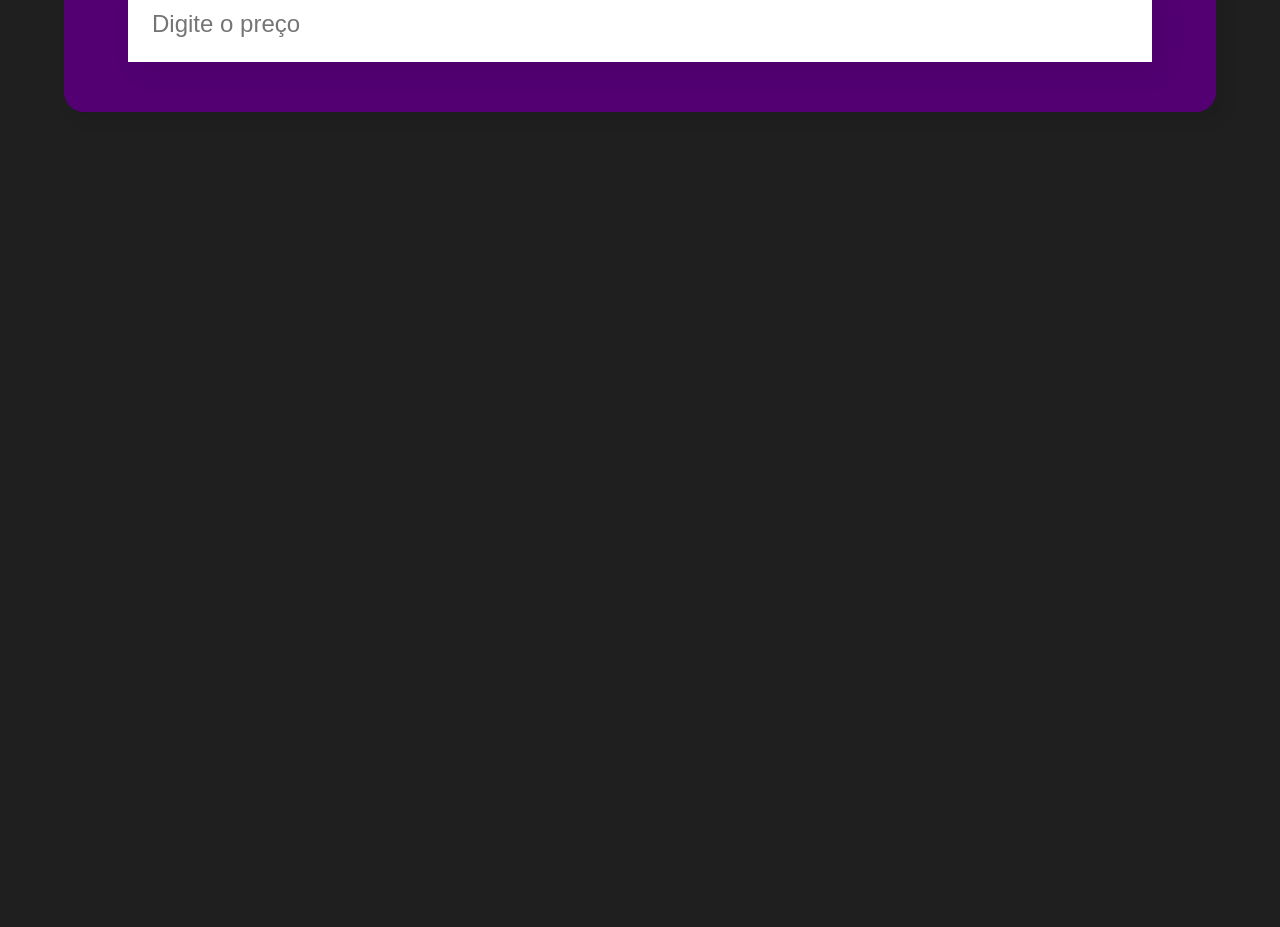
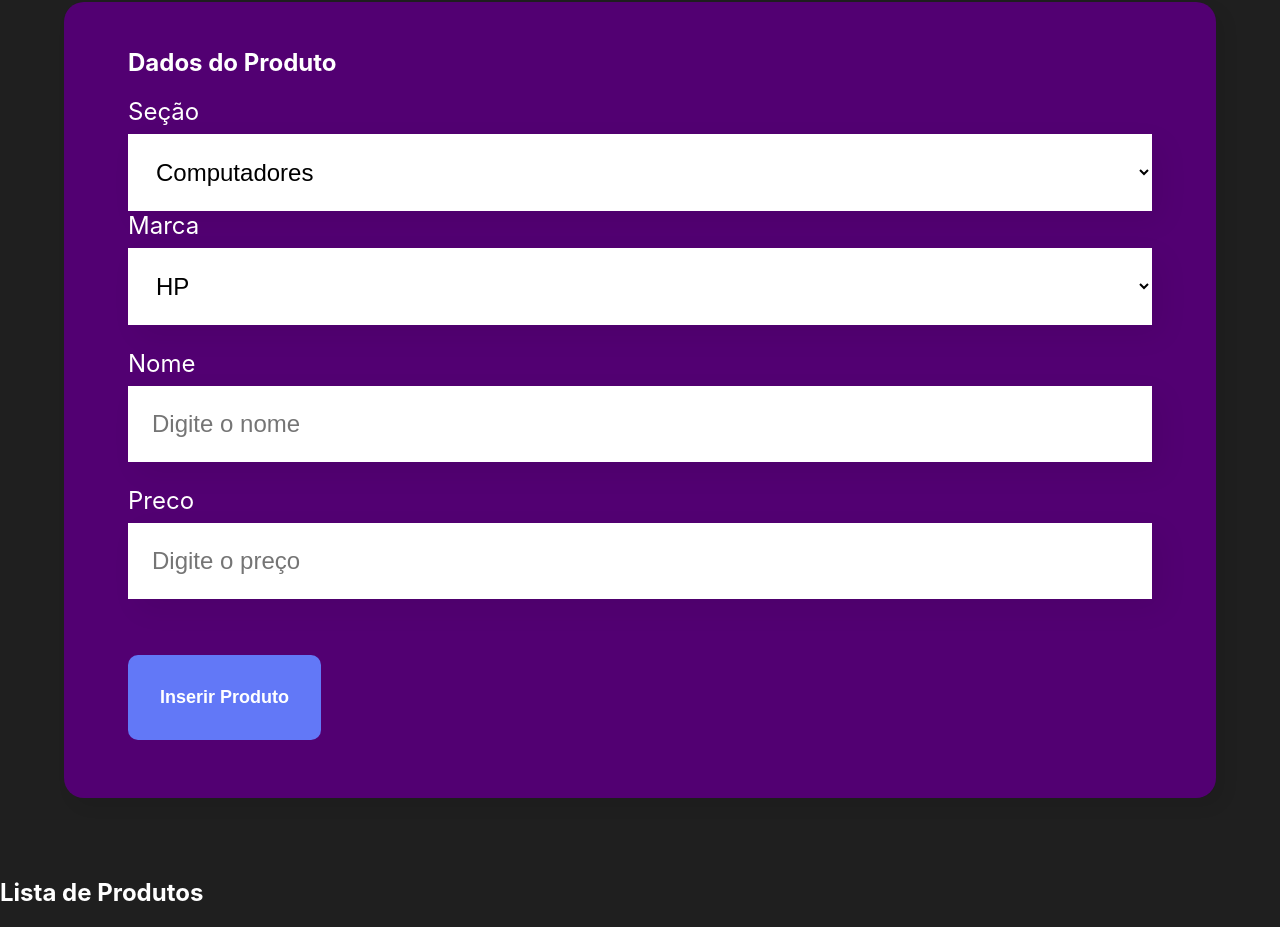
Before and after one commit to RaulggSouza/Tech_express, a React (Create React App) app: page / in a window 1280 px wide. Shown: the part 429-1356 px from the top of the page. Before the commit the page ends 800 px from the top, so only its background shows below. Built offline with nearby package versions, Linux system fonts and the light colour scheme; the HTML template or start-up script is replaced by a standard one.

Commit message:
:sparkles: feat: update form and insert images

```diff
--- a/src/App.js
+++ b/src/App.js
@@ -1,10 +1,22 @@
-import React from "react";
+import React, {useState} from "react";
 import Formulario from "./componentes/Formulario/Formulario";
+import Banner from "./componentes/Banner/Banner";
+import Lista from "./componentes/Lista/Lista";
 
 function App() {
+  const [produtos, setProdutos] = useState([]);
+
+  const adicionaProd = (prod) => {
+    const listaNova = produtos.slice();
+    listaNova.push(prod);
+    setProdutos(listaNova);
+  }
+
   return (
     <div>
-      <Formulario />
+      <Banner/>
+      <Formulario aoProdCadastrado={prod => adicionaProd(prod)}/>
+      <Lista objetos={produtos}/>
     </div>
   );
 }
--- /dev/null
+++ b/src/componentes/Banner/Banner.css
@@ -0,0 +1,8 @@
+.banner {
+    margin-top: 5%;
+    text-align: center;
+}
+
+.banner img {
+  max-width: 100%;
+}
--- /dev/null
+++ b/src/componentes/Banner/Banner.js
@@ -0,0 +1,12 @@
+import React from 'react';
+import "./Banner.css";
+
+function Banner() {
+    return (
+        <header className='banner'>
+            <img src="/imagens/rock.jpg" alt="The rock anão"/>
+        </header>
+    )
+}
+
+export default Banner;
--- /dev/null
+++ b/src/componentes/Botao/Botao.css
@@ -0,0 +1,15 @@
+.botao {
+  background-color: #6278f7;
+  border-radius: 10px;
+  font-weight: 700;
+  font-size: 18px;
+  padding: 32px;
+  border: none;
+  cursor: pointer;
+  color: #fff;
+  margin: 32px 0;
+}
+
+.botao:hover {
+  color: #95ffd4;
+}
--- /dev/null
+++ b/src/componentes/Botao/Botao.js
@@ -0,0 +1,11 @@
+import React from "react";
+import "./Botao.css";
+
+const Botao = (props) => {
+    return(
+        <button className="botao">
+            {props.children}
+        </button>
+    )
+}
+export default Botao;
--- a/src/componentes/CampoTexto/CampoTexto.js
+++ b/src/componentes/CampoTexto/CampoTexto.js
@@ -2,10 +2,13 @@ import React from "react";
 import "./CampoTexto.css";
 
 const CampoTexto = (props) => {
+    const aoDigitado = (evento) => {
+        props.aoAlterado(evento.target.value)
+    }
     return(
         <div className="campo-texto">
             <label>{props.label}</label>
-            <input placeholder={props.placeholder}/>
+            <input onChange={aoDigitado} placeholder={props.placeholder}/>
         </div>
     )
 }
--- a/src/componentes/Formulario/Formulario.js
+++ b/src/componentes/Formulario/Formulario.js
@@ -1,19 +1,39 @@
-import React from "react";
+import React, {useState} from "react";
 import "./Formulario.css";
 import CampoTexto from "../CampoTexto/CampoTexto";
 import ListaSuspensa from "../ListaSuspensa/ListaSuspensa";
+import Botao from "../Botao/Botao";
 
-const Formulario = () => {
-  const sessoes = ["Computadores", "Acessórios", "Impressoras", "Games", "Gadgets"];
+const Formulario = (props) => {
+  const secoes = ["Computadores", "Acessórios", "Impressoras", "Games", "Gadgets"];
   const marcas = ["HP", "Dell", "Positivo", "Asus", "Genérico"];
+
+  const [secao, setSecao] = useState("Computadores");
+  const [marca, setMarca] = useState("HP");
+  const [nome, setNome] = useState('');
+  const [preco, setPreco] = useState('');
+
+  const aoSalvar = (evento) => {
+    evento.preventDefault();
+    // console.log("Submetido com sucesso => ", nome, preco, secao, marca);
+    props.aoProdCadastrado(
+      {
+        "secao": secao,
+        "marca": marca,
+        "nome": nome,
+        "preco": preco
+      }
+    )
+  }
   return (
     <section className="formulario">
-      <form>
+      <form onSubmit={aoSalvar}>
         <h2>Dados do Produto</h2>
-        <ListaSuspensa label="Seção" itens={sessoes} />
-        <ListaSuspensa label="Marca" itens={marcas} />
-        <CampoTexto label="Nome" placeholder="Digite o nome" />
-        <CampoTexto label="Preco" placeholder="Digite o preço" />
+        <ListaSuspensa label="Seção" itens={secoes} aoAlterado={valor => setSecao(valor)}/>
+        <ListaSuspensa label="Marca" itens={marcas} aoAlterado={valor => setMarca(valor)}/>
+        <CampoTexto label="Nome" placeholder="Digite o nome" aoAlterado={valor => setNome(valor)}/>
+        <CampoTexto label="Preco" placeholder="Digite o preço" aoAlterado={valor => setPreco(valor)}/>
+        <Botao>Inserir Produto</Botao>
       </form>
     </section>
   );
--- /dev/null
+++ b/src/componentes/Lista/Lista.js
@@ -0,0 +1,18 @@
+import React from "react";
+import "./Lista.css";
+
+const Lista = (props) => {
+    return (
+        <div className="lista">
+            <h2>Lista de Produtos</h2>
+            {props.objetos.map((objeto, index) => (
+                <div key={index}>
+                    {/* <img src=""/> */}
+                    <strong>{objeto.nome}</strong><br/>
+                    <strong>{objeto.preco}</strong>
+                </div>
+            ))}
+        </div>
+    )
+}
+export default Lista;
--- a/src/componentes/ListaSuspensa/ListaSuspensa.css
+++ b/src/componentes/ListaSuspensa/ListaSuspensa.css
@@ -0,0 +1,15 @@
+.lista-suspensa label {
+  display: block;
+  margin-bottom: 8px;
+  font-size: 24px;
+}
+
+.lista-suspensa select {
+  background-color: #fff;
+  box-shadow: 10px 10px 30px rgba(0, 0, 0, 0.06);
+  width: 100%;
+  border: none;
+  font-size: 24px;
+  padding: 24px;
+  box-sizing: border-box;
+}
--- a/src/componentes/ListaSuspensa/ListaSuspensa.js
+++ b/src/componentes/ListaSuspensa/ListaSuspensa.js
@@ -2,11 +2,14 @@ import React from "react";
 import "./ListaSuspensa.css"
 
 const ListaSuspensa = (props) => {
+    const aoEscolhido = (evento) => {
+        props.aoAlterado(evento.target.value)
+    }
     return(
-        <div>
-        <label>{props.label}</label>
-            <select>
-                {props.itens.map(item => <option>{item}</option>)}
+        <div className="lista-suspensa">
+            <label>{props.label}</label>
+            <select onChange={aoEscolhido}>
+                {props.itens.map(item => <option key={item}>{item}</option>)}
             </select>
         </div>
     )
```
Also changed, not shown: public/imagens/rock.jpg (added), src/componentes/Lista/Lista.css (added), 1 other file (tests, documents, lock files or other folders).
